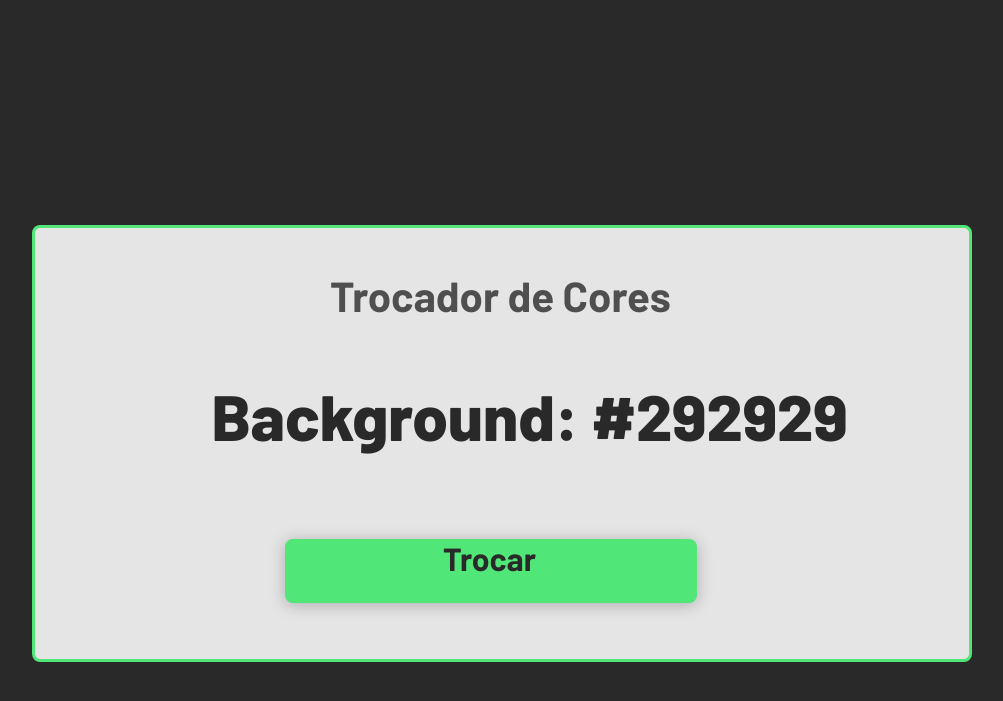
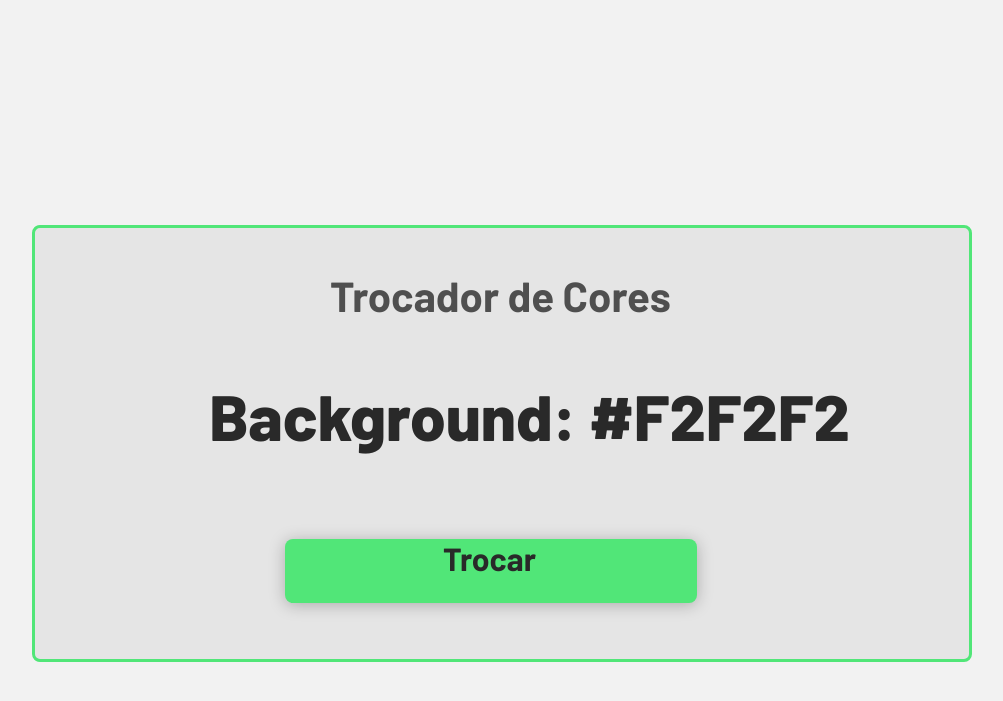
Before and after one commit to PaulaPerazzo/pta-desafio3-cores, a plain HTML site: page index.html in a window 1280 px wide. Both pictures are taken after a click on the element "Trocar". Shown: the part 129-830 px from the top of the page, without its empty margins (218-1221 px from the left). Drawn offline with Linux system fonts and the light colour scheme.

Commit message:
changing colors and texts; requires button fix

```diff
--- a/main.js
+++ b/main.js
@@ -1,10 +1,24 @@
 const button = document.querySelector(".button");
 
-let changeBody = document.querySelector('body');
+let body = document.querySelector('body');
 
 var backgroundName = document.getElementById('#background-name');
 
+var cont = 0
+
 button.addEventListener('click', () => {
-    // changeBody.classList.toggle('f2');
-    changeBody.classList.replace('body', 'f2');
+    body.classList.add('f2')
+    document.getElementById("background-name").textContent = 'Background: #F2F2F2'
+    cont += 1
+
+    if(body.classList.contains('f2') && cont >= 2) {
+        body.classList.replace('f2', 'c7')
+        document.getElementById("background-name").textContent = 'Background: #C7C7C7'
+    };
+
+    if(body.classList.contains('c7') && cont >= 3) {
+        body.classList.remove('c7')
+        document.getElementById("background-name").textContent = 'Background: #292929'
+        cont = 0
+    };
 });
--- a/site/style.css
+++ b/site/style.css
@@ -96,6 +96,7 @@ body {
 }
 
 .f2 {
+
     background-color: #f2f2f2;
 }
 
```
